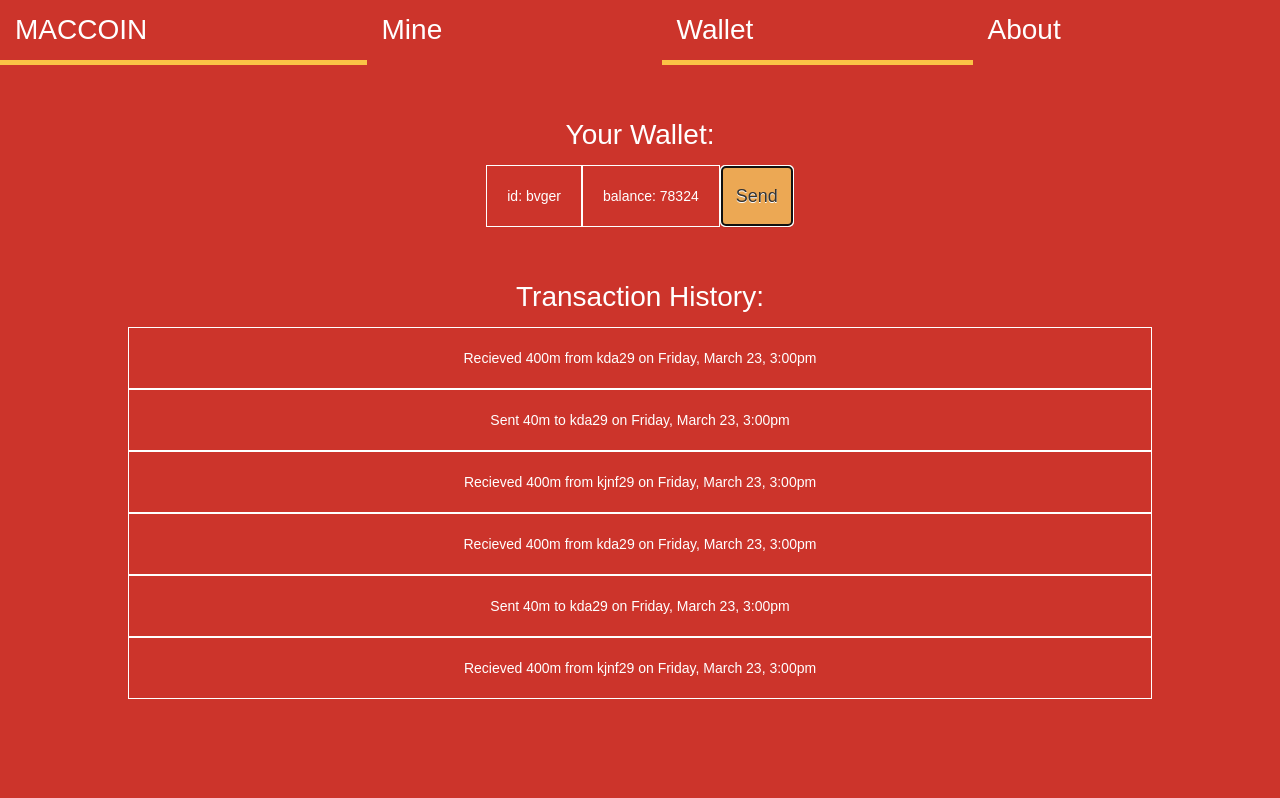
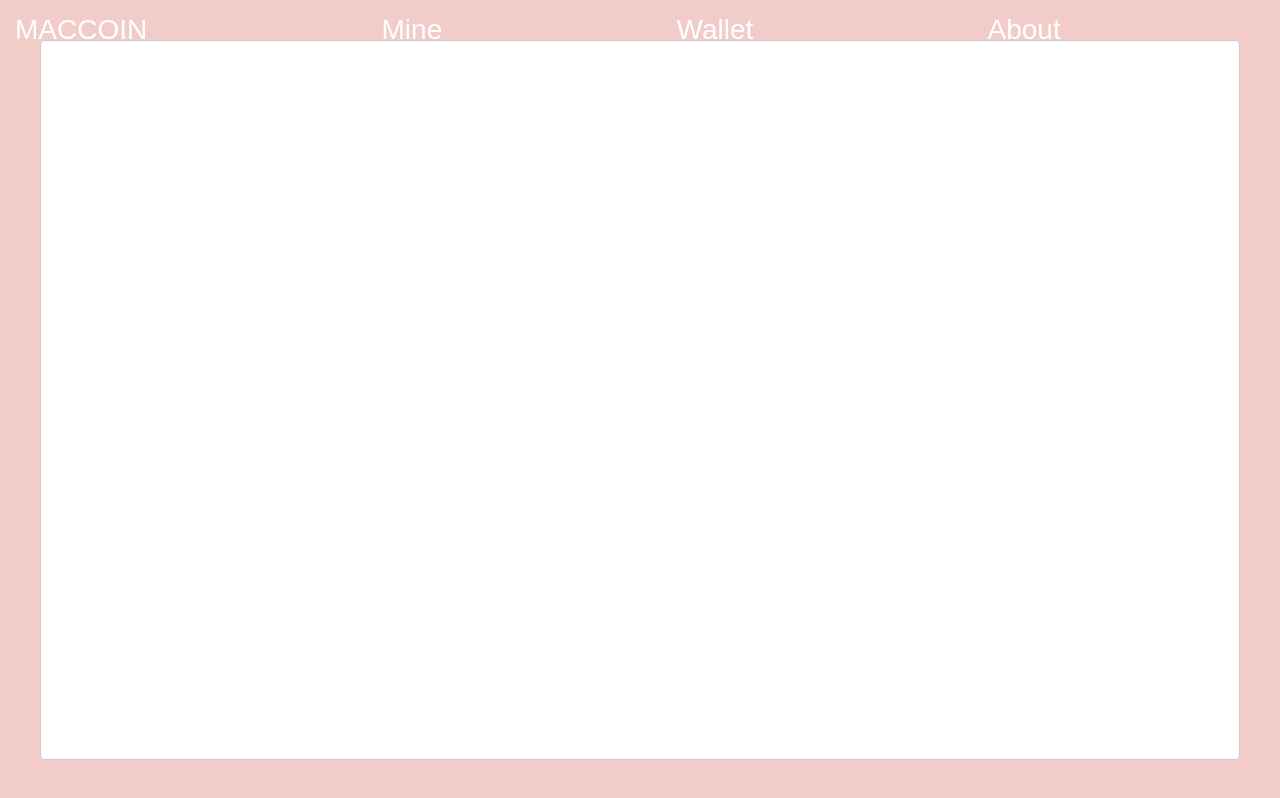
Before and after one commit to yashsway/MacCoin, a React (Create React App) app: page /wallet in a window 1280 px wide. Both pictures are taken after a click on the button "Send". Built offline with nearby package versions, Linux system fonts and the light colour scheme.

Commit message:
Working on modal

```diff
--- a/package.json
+++ b/package.json
@@ -11,6 +11,7 @@
     "react": "^16.2.0",
     "react-bootstrap": "^0.32.1",
     "react-dom": "^16.2.0",
+    "react-modal": "^3.3.2",
     "react-router-bootstrap": "^0.24.4",
     "react-router-dom": "^4.2.2",
     "react-scripts": "1.0.17"
--- a/src/components/Wallet.js
+++ b/src/components/Wallet.js
@@ -1,19 +1,40 @@
-import React from 'react';
+import React, { Component } from 'react';
 import { Button } from 'react-bootstrap';
+import ReactModal from 'react-modal';
 
 import Nav from './Nav';
 
 import '../styles/Wallet.css';
 
+class Wallet extends Component {
+  constructor(props) {
+    super(props);
 
-const Wallet = ({wallet, balance, transactions}) => (
+    this.state = {
+      modalOpen: false
+    };
+  }
+
+  toggleModal() {
+    this.setState({modalOpen: !this.props.modalOpen});
+  }
+
+  render() {
+    const { modalOpen } = this.state;
+
+    return (
       <div className='wallet-page'>
         <Nav current='wallet'/>
         <p className='center small-heading wallet-header'>Your Wallet:</p>
         <div className='wallet-info center'>
           <div className='info-box'>id: {'bvger'}</div>
-      <div className='info-box'>balance: {78324}</div>
-      <Button className='btn-mac' bsSize='large'>Send</Button>
+          <div className='info-box'>balance: {78324}m</div>
+          <Button className='btn-mac' bsSize='large' onClick={() => this.toggleModal()}>Send</Button>
+          <ReactModal
+             isOpen={modalOpen}
+             contentLabel='Minimal Modal Example'>
+
+          </ReactModal>
         </div>
         <p className='center small-heading wallet-header'>Transaction History:</p>
         <div className='center transactions-container'>
@@ -26,5 +47,7 @@ const Wallet = ({wallet, balance, transactions}) => (
         </div>
       </div>
     );
+  }
+}
 
 export default Wallet;
```
Also changed, not shown: 1 other file (tests, documents, lock files or other folders). Lines whose indentation alone changed are shown as unchanged.
